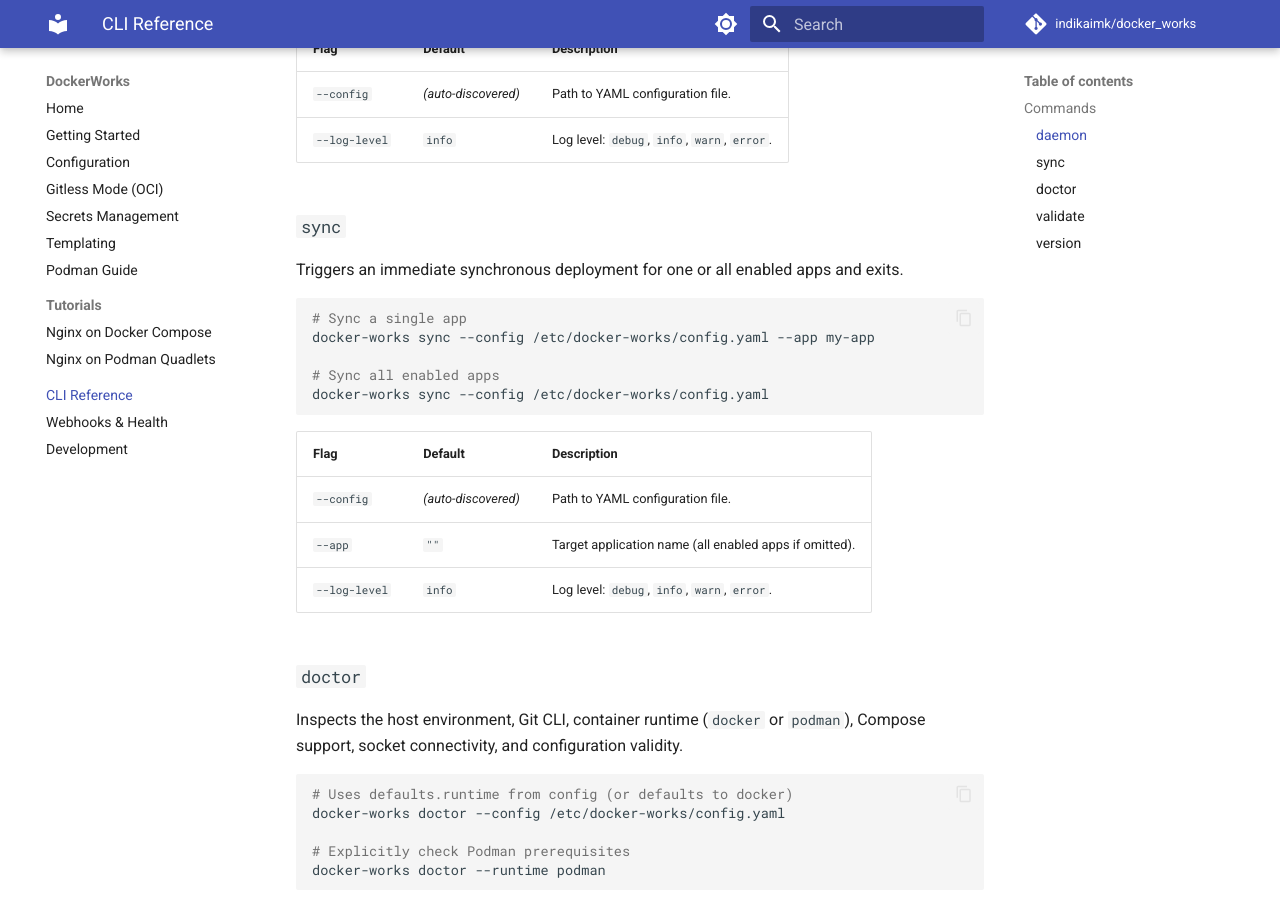
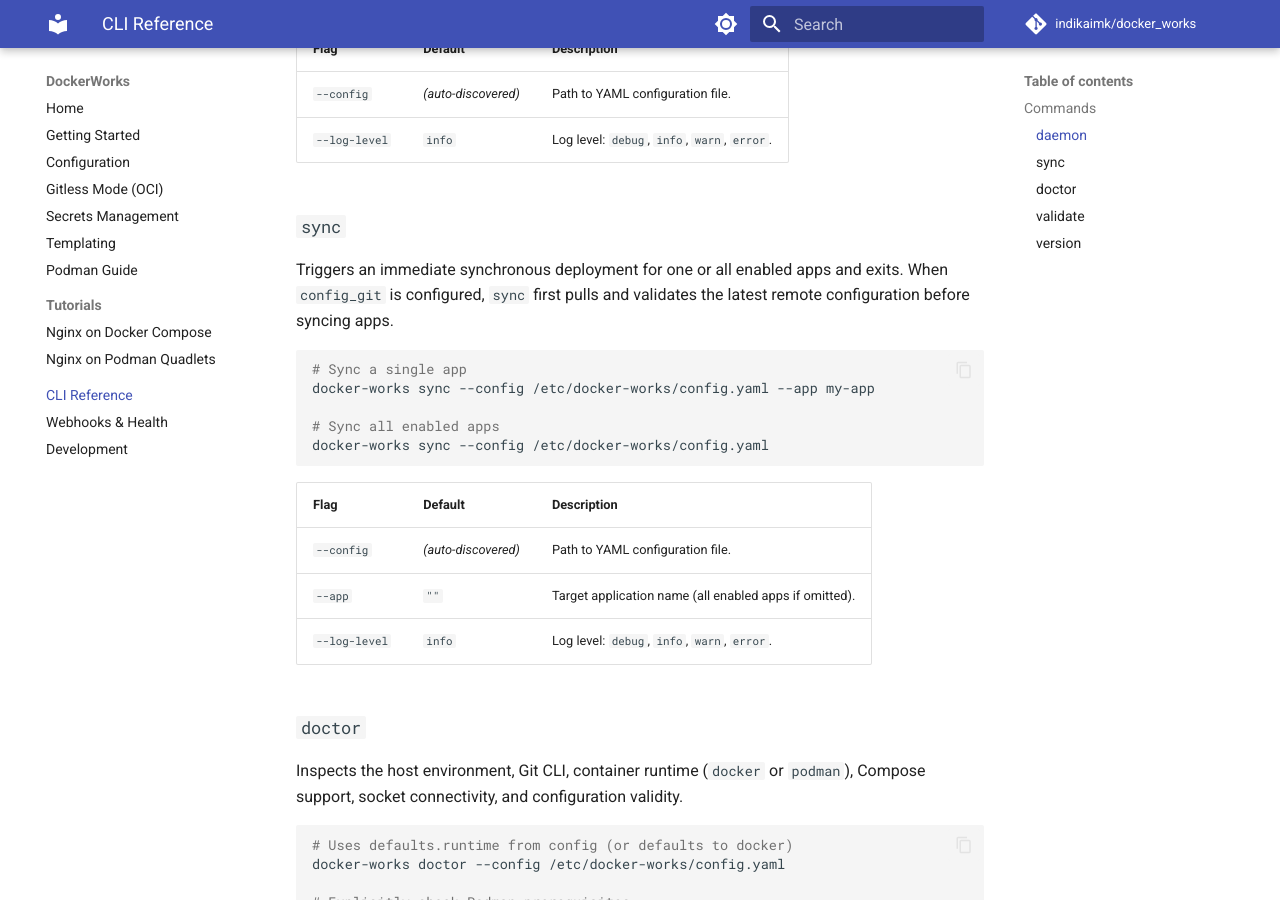
Before and after one commit to indikaimk/docker_works, an MkDocs documentation site: the page built from docs/cli.md, in a window 1280 px wide and 900 px high, scrolled down 454 px. Built offline with MkDocs 1.6.1 and Material for MkDocs 9.7.7, drawn with Linux system fonts in a browser that asks for light colours; comment, search, counter and statistics services are not loaded.

Commit message:
docs: document config_git, apps_dir, and sync behavior

````diff
--- a/docs/cli.md
+++ b/docs/cli.md
@@ -21,7 +21,7 @@ docker-works daemon --config /etc/docker-works/config.yaml --log-level info
 
 ### `sync`
 
-Triggers an immediate synchronous deployment for one or all enabled apps and exits.
+Triggers an immediate synchronous deployment for one or all enabled apps and exits. When `config_git` is configured, `sync` first pulls and validates the latest remote configuration before syncing apps.
 
 ```bash
 # Sync a single app
````
Also changed, not shown: README.md (+1 -1 lines), docs/configuration.md (+1 -1 lines), docs/index.md (+1 -0 lines).
